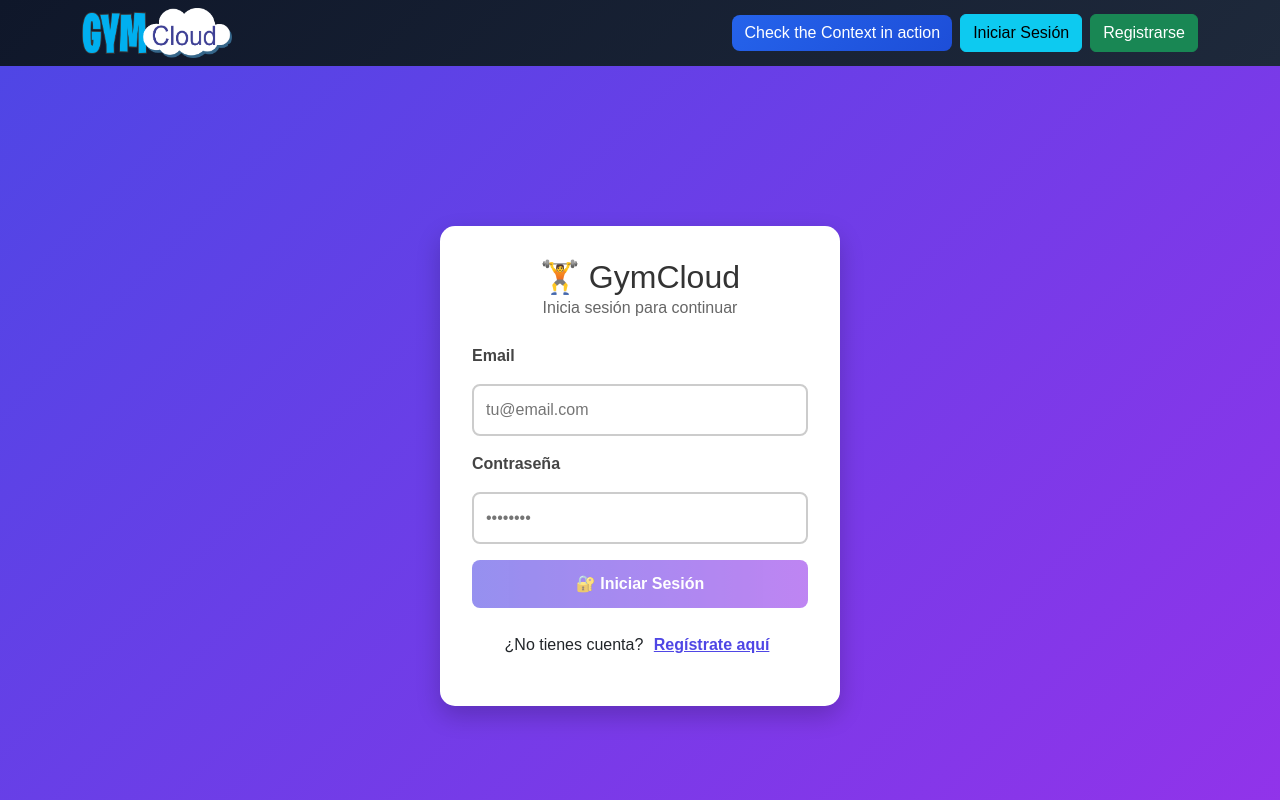
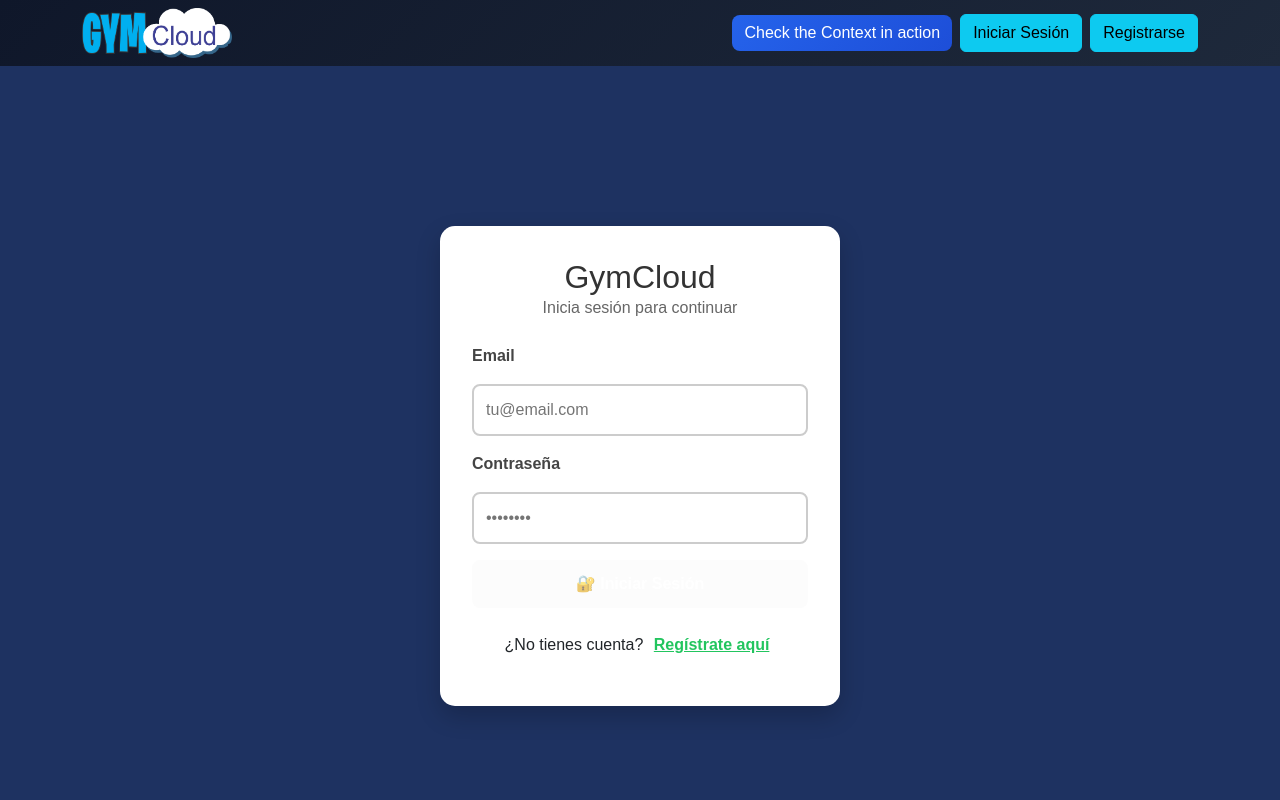
Before and after one commit to 4GeeksAcademy/Gestor-de-Gimnasio-LATAM-56, a React app: page /login in a window 1280 px wide. Shown: the top 800 px of the page. Built offline with nearby package versions, Linux system fonts and the light colour scheme; no server answers.

Commit message:
Actualizaciones

```diff
--- a/src/front/Login.css
+++ b/src/front/Login.css
@@ -13,7 +13,7 @@
   display: flex;
   align-items: center;
   justify-content: center;
-  background: linear-gradient(135deg, #4f46e5, #9333ea);
+  background: linear-gradient(135deg, #0f172a);
 }
 
 /* Caja del login */
@@ -66,7 +66,7 @@
 
 /* Botón principal */
 button[type="submit"] {
-  background: linear-gradient(90deg, #4f46e5, #9333ea);
+  background: linear-gradient(90deg, #22c55e);
   color: white;
   font-weight: bold;
   border: none;
@@ -77,7 +77,7 @@
 }
 
 button[type="submit"]:hover {
-  background: linear-gradient(90deg, #4338ca, #7e22ce);
+  background: linear-gradient(90deg, #96e9b4);
 }
 
 button[disabled] {
@@ -110,14 +110,14 @@
 .link {
   background: none;
   border: none;
-  color: #4f46e5;
+  color: #22c55e;
   font-weight: bold;
   cursor: pointer;
   text-decoration: underline;
 }
 
 .link:hover {
-  color: #4338ca;
+  color: #96e9b4;
 }
 
 .link.small {
--- a/src/front/components/Navbar.jsx
+++ b/src/front/components/Navbar.jsx
@@ -17,7 +17,7 @@
 						<button className="btn btn-info me-2">Iniciar Sesión</button>
 					</Link>
 					<Link to="/register">
-						<button className="btn btn-success">Registrarse</button>
+						<button className="btn btn-info">Registrarse</button>
 					</Link>
 				</div>
 			</div>
--- a/src/front/pages/Login.jsx
+++ b/src/front/pages/Login.jsx
@@ -1,5 +1,6 @@
 import React, { useState } from 'react';
-import '../Login.css'; //
+import { useNavigate } from 'react-router-dom';
+import '../Login.css'; // Importa los estilos normales
 
 export default function Login() {
     const [email, setEmail] = useState('');
@@ -7,6 +8,7 @@
     const [error, setError] = useState('');
     const [success, setSuccess] = useState('');
     const [loading, setLoading] = useState(false);
+    const navigate = useNavigate();
 
     const handleSubmit = async (e) => {
         e.preventDefault();
@@ -46,7 +48,12 @@
         <div className="login-container">
             <div className="login-box">
                 <div className="login-header">
-                    <h2>🏋️ GymCloud</h2>
+                    <h2
+                        onClick={() => navigate('/')}
+                        style={{ cursor: 'pointer' }}
+                    >
+                        GymCloud
+                    </h2>
                     <p>Inicia sesión para continuar</p>
                 </div>
 
@@ -89,7 +96,12 @@
                 <div className="login-footer">
                     <p>
                         ¿No tienes cuenta?{' '}
-                        <button className="link">Regístrate aquí</button>
+                        <button
+                            onClick={() => navigate('/register')}
+                            className="link"
+                        >
+                            Regístrate aquí
+                        </button>
                     </p>
                 </div>
             </div>
```
